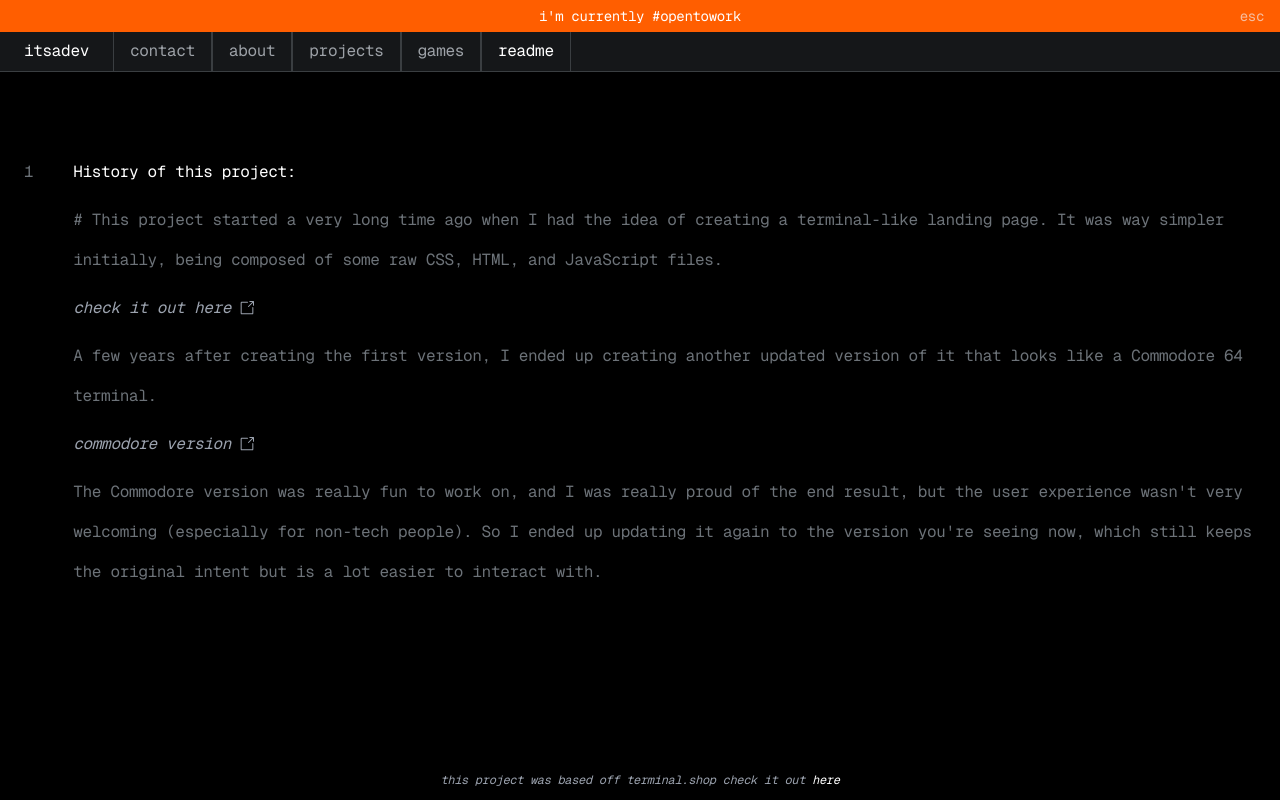
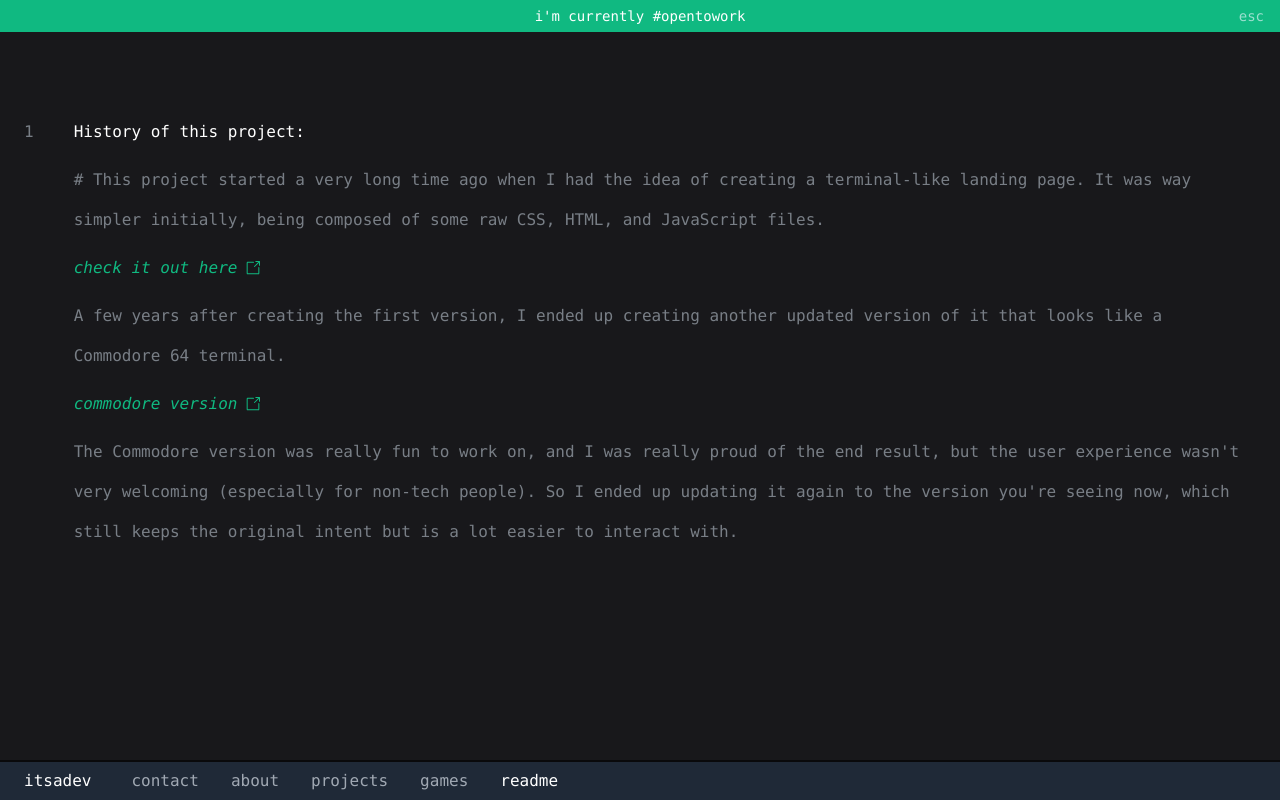
Before and after one commit to itsadeadh2/itsadeadh2.github.io, a React (Create React App) app: page /#/readme in a window 1280 px wide. Built offline with nearby package versions, Linux system fonts and the light colour scheme.

Commit message:
Update design

```diff
--- a/public/index.html
+++ b/public/index.html
@@ -26,7 +26,7 @@
     -->
     <title>Thiago Barbosa | itsadev</title>
   </head>
-  <body class="font-mono min-h-screen leading-normal tracking-normal bg-black text-white selection:bg-gray-7 flex flex-1 flex-col">
+  <body class="font-mono min-h-screen leading-normal tracking-normal bg-zinc-900 text-white selection:bg-gray-7 flex flex-1 flex-col overflow-auto">
     <noscript>You need to enable JavaScript to run this app.</noscript>
     <div id="root"></div>
     <!--
--- a/src/App.tsx
+++ b/src/App.tsx
@@ -23,7 +23,6 @@ function App() {
     return (
         <div>
             {showCallout && callout_content}
-            <Header/>
             <Routes>
                 <Route path="/" element={<ContactPage/>}/>
                 <Route path="/about" element={<AboutPage/>}/>
@@ -31,8 +30,7 @@ function App() {
                 <Route path="/games" element={<GamesPage/>}/>
                 <Route path="/readme" element={<ReadmePage/>}/>
             </Routes>
-            <span className="text-gray-400 italic text-xs fixed bottom-2 left-1/2 transform -translate-x-1/2 px-2 py-1 z-50"> this project was based off terminal.shop check it out <a
-                href="https://www.terminal.shop/" className="text-white">here</a></span>
+            <Header/>
         </div>
     )
 }
--- a/src/components/Button.tsx
+++ b/src/components/Button.tsx
@@ -7,7 +7,7 @@ interface ButtonProps extends ButtonHTMLAttributes<HTMLButtonElement> {
 
 const Button: React.FC<ButtonProps> = ({ children, active, className,  ...rest }) => {
     const buttonClasses = classNames(
-        'text-gray-11 h-full focus:bg-gray-6 focus:outline-none hover:bg-gray-5 active:bg-gray-6 px-4 flex items-center last:!border-r',
+        'text-gray-11 h-full focus:bg-gray-6 focus:outline-none hover:bg-gray-5 active:bg-gray-6 px-4 flex items-center',
         className,
         active ? '!text-white': null
     );
--- a/src/components/Callout.tsx
+++ b/src/components/Callout.tsx
@@ -4,7 +4,7 @@ import classNames from 'classnames';
 
 const Callout: React.FC<HTMLAttributes<HTMLDivElement>> = ({children, className}) => {
     const calloutClasses = classNames(
-        "h-8 flex items-center bg-orange text-sm group-data-[terminalhq=closed]:hidden",
+        "h-8 flex items-center bg-emerald-500 text-sm group-data-[terminalhq=closed]:hidden",
         className
     )
     return (
--- a/src/components/Header.tsx
+++ b/src/components/Header.tsx
@@ -33,9 +33,9 @@ function Header() {
         )
     })
     return (
-        <header className="h-10 border-b flex items-stretch bg-gray-1">
-            <div className="px-6 border-r flex items-center">itsadev</div>
-            <nav className="flex w-full divide-x">
+        <header className="h-10 flex items-stretch border-t-2 border-zinc-950 bg-gray-800 fixed bottom-0 w-full">
+            <div className="px-6 flex items-center">itsadev</div>
+            <nav className="flex w-full">
                 {renderedLinks}
             </nav>
         </header>
--- a/src/components/LinkMessage.tsx
+++ b/src/components/LinkMessage.tsx
@@ -9,7 +9,7 @@ interface LinkProps {
 const LinkMessage: React.FC<LinkProps> = ({text, link}) => {
     return (
         <a
-            className="text-gray-400 leading-10 flex gap-2 flex-wrap italic"
+            className="text-emerald-500 leading-10 flex gap-2 flex-wrap italic"
             target={"_blank"}
             rel={"noreferrer"}
             href={link}>{text}
--- a/src/components/TerminalInput.tsx
+++ b/src/components/TerminalInput.tsx
@@ -29,7 +29,7 @@ const TerminalInput: React.FC<InputProps> = ({ inputRef, inputText, executing, o
             >
                 {inputText}
             </div>
-            <div className="hidden group-has-[:focus]/input:block bg-orange w-[10px] h-[21px] shrink-0 animate-blink">
+            <div className="hidden group-has-[:focus]/input:block bg-white w-[10px] h-[21px] shrink-0 animate-blink">
             </div>
             <input
                 type="text"
--- a/src/components/TerminalRow.tsx
+++ b/src/components/TerminalRow.tsx
@@ -17,7 +17,7 @@ const TerminalRow: React.FC<RowProps> = ({
                                              ...rest
 }) =>{
     const rowClasses = classNames(
-        "group flex items-center text-gray-10 hover:bg-gray-5 px-6 active:border-orange active:border-l-2 active:pl-[22px] active:text-gray-11 active:bg-gray-6 focus:border-orange focus:border-l-2 focus:pl-[22px] focus:text-gray-11 focus:bg-gray-6 focus:outline-none has-[:focus]:border-orange has-[:focus]:border-l-2 has-[:focus]:pl-[22px] has-[:focus]:text-gray-11 has-[:focus]:bg-gray-6 has-[:focus]:outline-none", {
+        "group flex items-center text-gray-10 hover:bg-gray-5 px-6 active:border-emerald-500 active:border-l-2 active:pl-[22px] active:text-gray-11 active:bg-gray-6 focus:border-emerald-500 focus:border-l-2 focus:pl-[22px] focus:text-gray-11 focus:bg-gray-6 focus:outline-none has-[:focus]:border-emerald-500 has-[:focus]:border-l-2 has-[:focus]:pl-[22px] has-[:focus]:text-gray-11 has-[:focus]:bg-gray-6 has-[:focus]:outline-none", {
             '!bg-green-5': rest.success,
             '!bg-red-5': rest.failure,
             '!bg-blue-5': rest.attention
--- a/tailwind.config.js
+++ b/tailwind.config.js
@@ -1,6 +1,6 @@
 /** @type {import('tailwindcss').Config} */
 module.exports = {
-  content: ["./src/**/*.{html,js,tsx}"],
+  content: ["./src/**/*.{html,js,tsx}", "./public/**/*.{html,js,tsx}"],
   theme: {
     extend: {},
   },
```
Also changed, not shown: src/index.css (+4 -4 lines).
